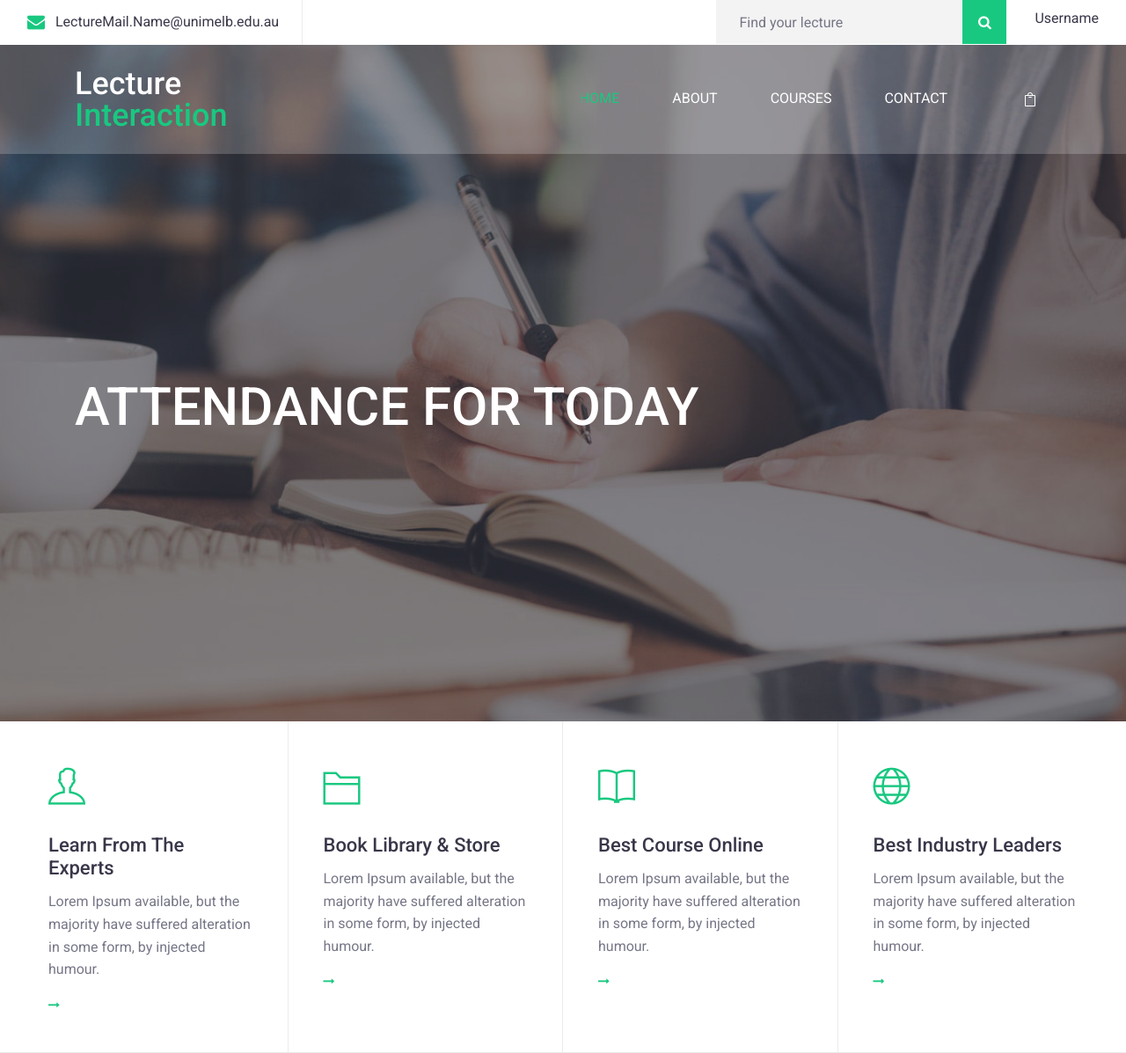
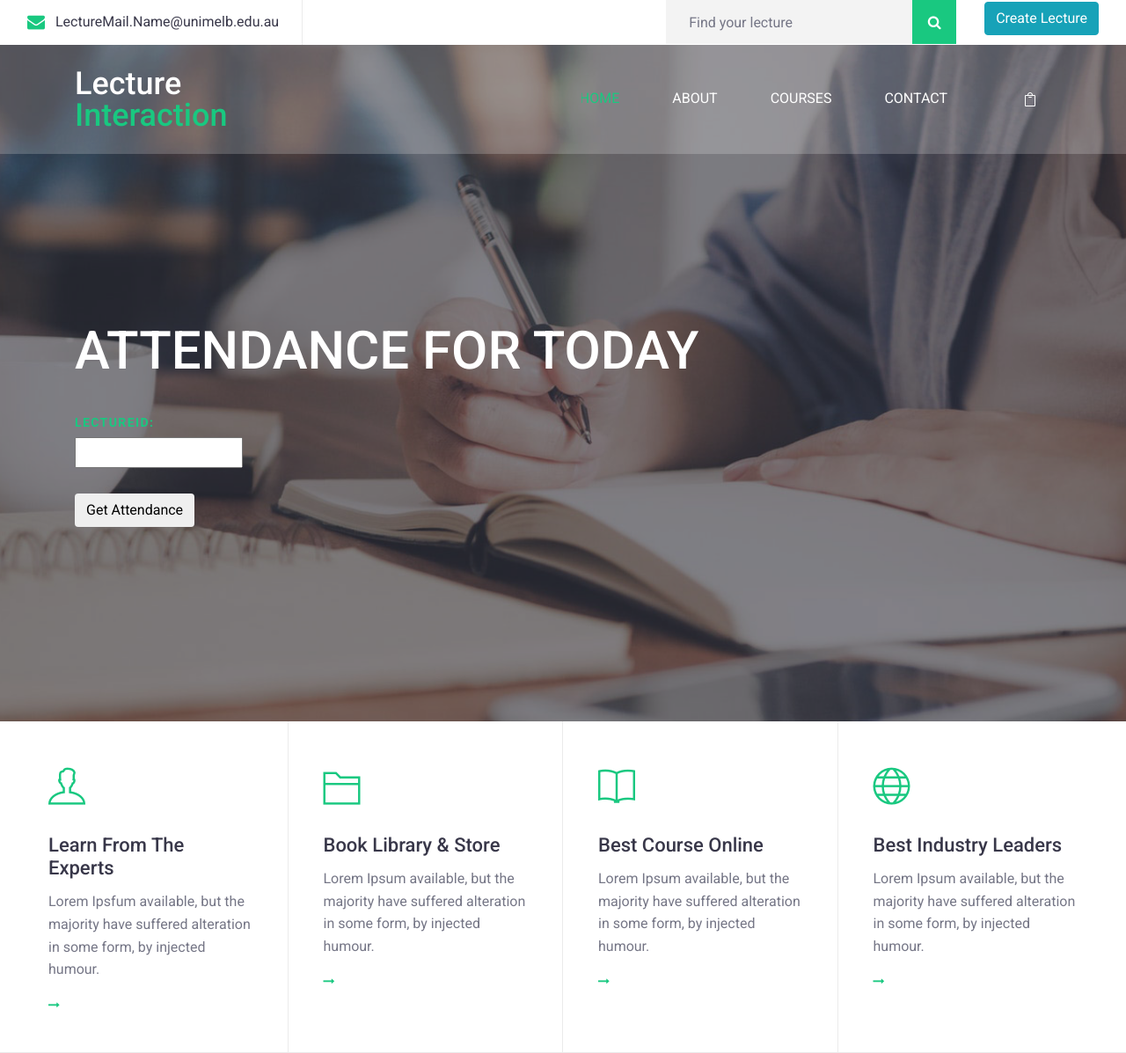
Before and after one commit to jackson0730/mobile_computing, a Django app: page /webapp/attendance in a window 1280 px wide. Shown: the whole page at 88% size. Run offline with Django 3.2, Linux system fonts and the light colour scheme; data that the repository does not hold is empty; some libraries are stand-ins or nearby versions.

Commit message:
update attendance, add redirect buttons

```diff
--- a/website/webapp/templates/account.html
+++ b/website/webapp/templates/account.html
@@ -75,10 +75,7 @@ function geoFindMe() {
 
                             <div class="header-bar-menu">
                                 <ul class="flex justify-content-center align-items-center py-2 pt-md-0">
-                                    Username
-
-                                <!-- <li><a href="register">Register</a></li>
-                                    <li><a href="login">Login</a></li> -->
+                                    <button class="btn btn-info" onclick="{location.href='/webapp/attendance'}">Get Attendance</button>
                                 </ul>
                             </div><!-- .header-bar-menu -->
                         </div><!-- .col -->
--- a/website/webapp/templates/attendance.html
+++ b/website/webapp/templates/attendance.html
@@ -51,10 +51,7 @@
 
                             <div class="header-bar-menu">
                                 <ul class="flex justify-content-center align-items-center py-2 pt-md-0">
-                                    Username
-
-                                <!-- <li><a href="register">Register</a></li>
-                                    <li><a href="login">Login</a></li> -->
+                                    <button class="btn btn-info" onclick="{location.href='/webapp/account'}">Create Lecture</button>
                                 </ul>
                             </div><!-- .header-bar-menu -->
                         </div><!-- .col -->
@@ -105,10 +102,23 @@
                             <header class="entry-header">
                                 <h1>Attendance for today</h1>
                             </header>
+                            <div>
+                                {% for attendance in attendances %}
+                                <tr>
+                                    <td>{{attendance.userID}}</td>
+                                    <td>{{attendance.lectureID}}</td>
+                                </tr>
+                                {% endfor %}
+                            </div>
 
                             <div class="entry-content">
                                 <br/>
                                 <form method="GET">
+                                    <div>
+                                        <h4>lectureID:</h4>
+                                        <input type="number" name="lectureID">
+                                    </div><br/>
+                                    <button class="btn btn-default" type="submit">Get Attendance</button>
                                 </form>
                             </div>
 
@@ -132,7 +142,7 @@
                     </header><!-- .entry-header -->
 
                     <div class="entry-content">
-                        <p>Lorem Ipsum available, but the majority have suffered alteration in some form, by injected humour.</p>
+                        <p>Lorem Ipsfum available, but the majority have suffered alteration in some form, by injected humour.</p>
                     </div><!-- .entry-content -->
 
                     <footer class="entry-footer read-more">
--- a/website/webapp/views.py
+++ b/website/webapp/views.py
@@ -66,13 +66,18 @@ def account(request):
 			new_lecture.link=link
 			new_lecture.save()
 			return redirect('/webapp/attendance')
+												#add argument''', lectureID=new_lecture.lectureID '''
 		else:
 			message = "Please fill in latitude, longitude and Date&Time"
 			return render(request,'account.html',{"message":message})
 	return render(request,'account.html')
 
 def attendance(request):
-	return render(request,'attendance.html')
+	if request.method=='GET':
+		lectureID = request.GET.get('lectureID')
+		# or change to lectureID = lectureID
+		attendances = Attendance.objects.filter(lectureID=lectureID)
+		return render(request,'attendance.html',{'attendances':attendances})
 
 def chooseastudent(request):
 	return render(request,'chooseastudent.html')
```
